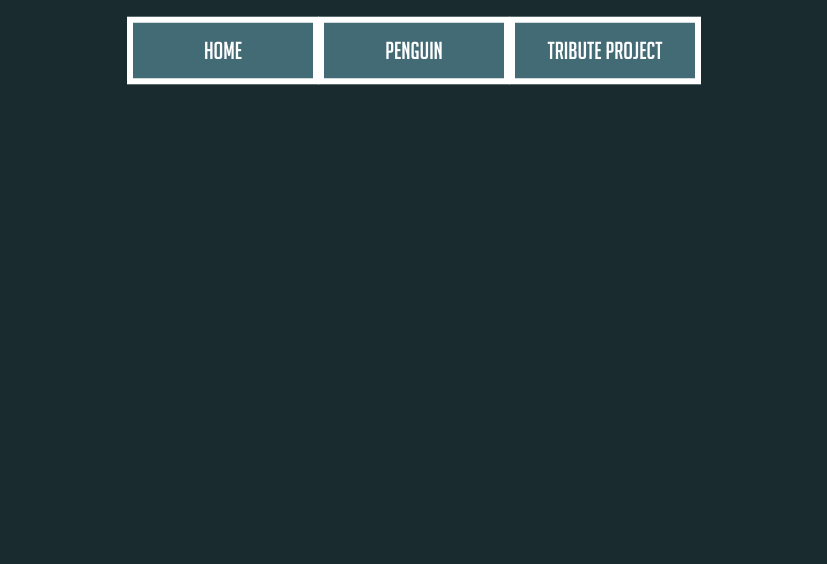
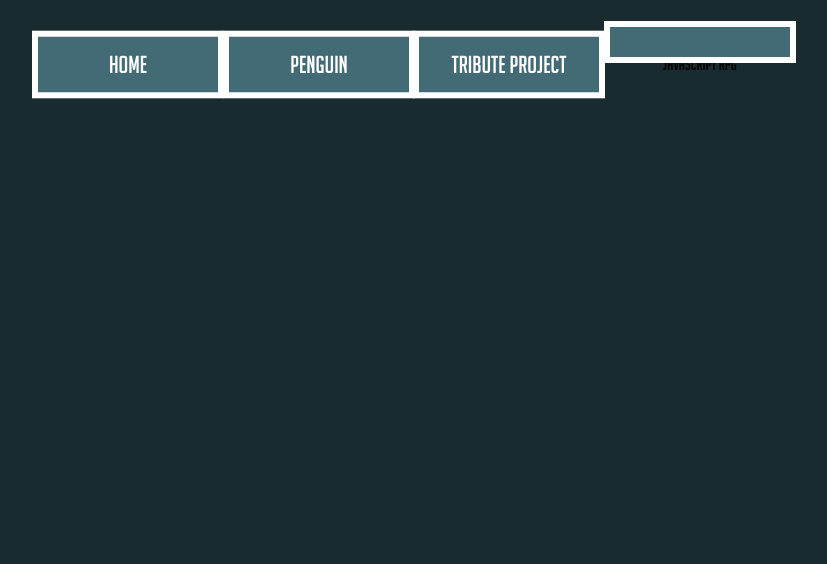
Before and after one commit to danollo/github-pages, a plain HTML site: page index.html in a window 1280 px wide. Shown: the part 236-800 px from the top of the page, without its empty margins (236-1063 px from the left). Drawn offline with Linux system fonts and the light colour scheme.

Commit message:
Update index.html

```diff
--- a/index.html
+++ b/index.html
@@ -11,6 +11,7 @@
 <ul><a href="/index.html">Home</a></ul>
 <ul><a href="/penguin/">Penguin</a></ul>
 <ul><a href="/tribute-project/">Tribute Project</a></ul>
+<ul><a href="/freecodecamp-javascript-rpg/"></a>Javascript RPG</ul>
 </li>
 </nav>
 </html>
```
